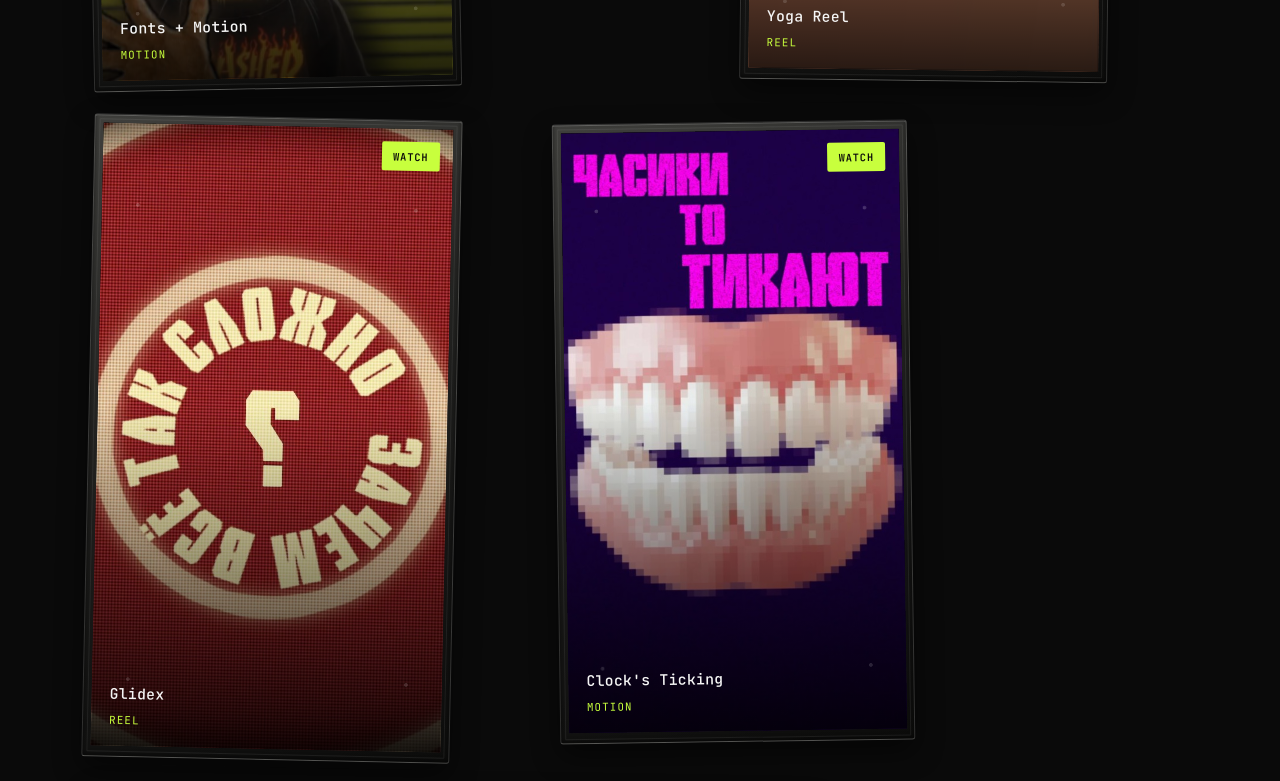
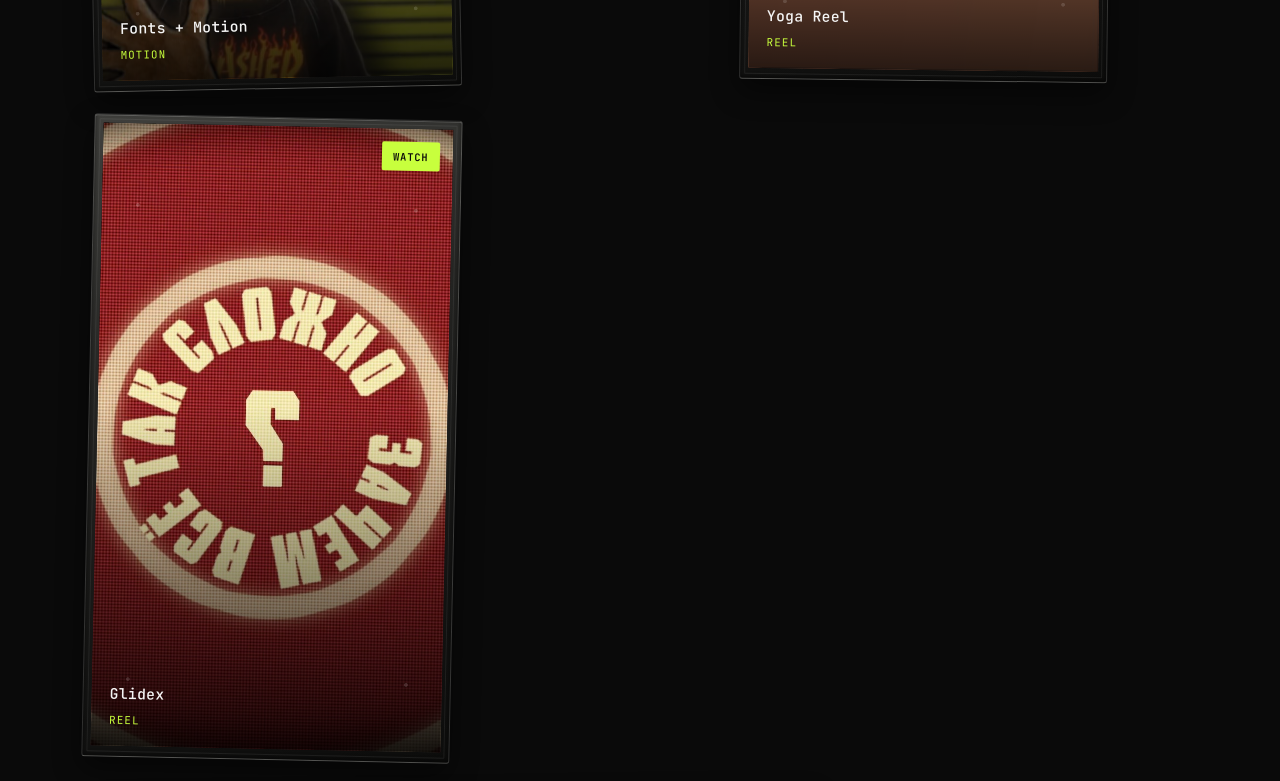
Before and after one commit to huanmrvz/huanmrvz.github.io, a React (Vite) app: page / in a window 1280 px wide. Shown: the part 1580-2361 px from the top of the page. Built offline with nearby package versions, Linux system fonts and the light colour scheme; a web font is replaced by a local one.

Commit message:
Remove Clock's Ticking from portfolio

```diff
--- a/src/data/works.js
+++ b/src/data/works.js
@@ -38,17 +38,6 @@ export const works = [
     url: "https://www.instagram.com/reel/DbGSFgFhdCK/",
     vertical: true,
     span: 5,
-  },
-  {
-    id: "chasiki",
-    title: { ru: "Часики тикают", en: "Clock's Ticking" },
-    tag: { ru: "Motion", en: "Motion" },
-    poster: "/works/chasiki.png",
-    preview: null,
-    video: "/works/chasiki.mp4",
-    url: "https://www.tiktok.com/@huanmrvz/video/7663483963192708373",
-    vertical: true,
-    span: 4,
   },
   {
     id: "burger-cut",
```
